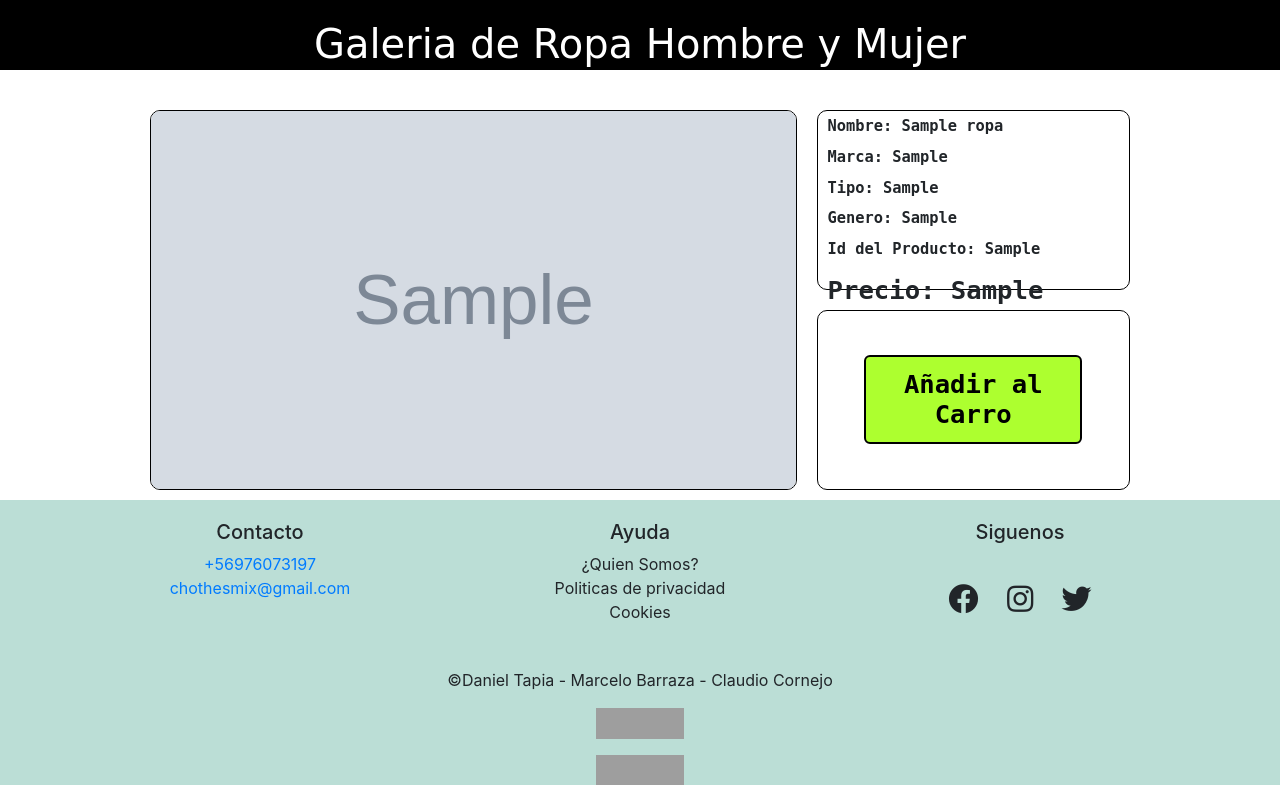
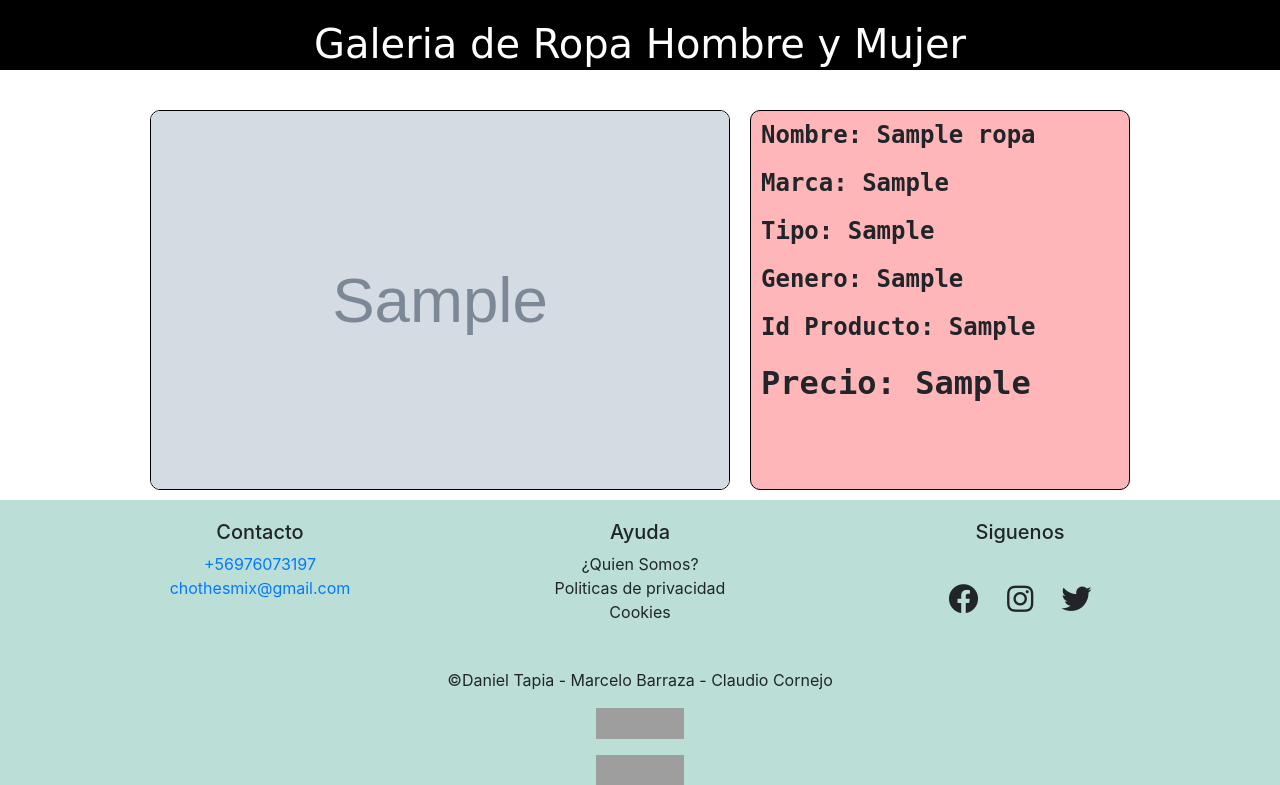
Before and after one commit to DanielWiz/clothes_mix, a Django app: page /galeria in a window 1280 px wide. Shown: the part 75-860 px from the top of the page. Run offline with Django 3.2, Linux system fonts and the light colour scheme; tables that the repository leaves empty hold one stand-in row (values such as "Sample post"); grey boxes marked "Sample" are stand-in pictures; some libraries are stand-ins or nearby versions; grey boxes are pictures that could not be loaded.

Commit message:
pequeños cambios en css de galeria

```diff
--- a/clothes_mix/static/css/galeria.css
+++ b/clothes_mix/static/css/galeria.css
@@ -42,6 +42,7 @@ main h1 {
     border-radius: 10px;
     width: 100%;
     height: 100%;
+    background-color: #ffb6b9;
 }
 
 #precio {
@@ -58,16 +59,6 @@ main h1 {
     line-height: 200%;
 }
 
-#datos button {
-   width: 70%;
-   height: 50%;
-   position: relative;
-   margin-top: 14%;
-   font: bold 200% monospace;
-   border-radius: 6px;
-   border: 2px solid ;
-   background-color: greenyellow;
-}
 
 @media(min-width:480px) {
     .contenedor {
@@ -82,10 +73,10 @@ main h1 {
     }
 
     .columna-1-3 {
-        width: 33.33%;
+        width: 40%;
     }
     .columna-2-3 {
-        width: 66.66%;
+        width: 60%;
     }
 
     .small {
@@ -99,6 +90,19 @@ main h1 {
         width: 50%;
     }
 
+    #datos a {
+        margin-left: 10px;
+        font: bold 100% monospace;
+        line-height: 200%;
+    }
+
+    #precio {
+        margin-left: 10px;
+        font: bold 120% monospace;
+        line-height: 200%;
+        position: relative;
+    }
+
 }
 
 @media(min-width:768px) {
@@ -110,6 +114,19 @@ main h1 {
     }
     .normal, .large {
         height: 300px;
+    }
+
+    #datos a {
+        margin-left: 10px;
+        font: bold 150% monospace;
+        line-height: 200%;
+    }
+
+    #precio {
+        margin-left: 10px;
+        font: bold 200% monospace;
+        line-height: 200%;
+        position: relative;
     }
 }
 
--- a/clothes_mix/templates/galeria.html
+++ b/clothes_mix/templates/galeria.html
@@ -16,21 +16,14 @@
                 </a>
             </div>
 
-            <div class="columna-1-3">
-                <div class="small">
-                    <div id="datos">
-                        <a>Nombre: {{p.nombre}}</a><br>
-                        <a>Marca: {{p.marca}}</a><br>
-                        <a>Tipo: {{p.tipo}}</a><br>
-                        <a>Genero: {{p.genero}}</a><br>
-                        <a>Id del Producto: {{p.codigo}}</a><br>
-                        <p id="precio">Precio: {{p.precio}}</p>
-                    </div>
-                </div>
-                <div class="small">
-                    <div id="datos" style="text-align: center;">
-                        <button>Añadir al Carro</button>
-                    </div>
+            <div class="columna-1-3 large">
+                <div id="datos">
+                    <a>Nombre: {{p.nombre}}</a><br>
+                    <a>Marca: {{p.marca}}</a><br>
+                    <a>Tipo: {{p.tipo}}</a><br>
+                    <a>Genero: {{p.genero}}</a><br>
+                    <a>Id Producto: {{p.codigo}}</a><br>
+                    <p id="precio">Precio: {{p.precio}}</p><br>
                 </div>
             </div>
         </div>
```
Also changed, not shown: clothes_mix/migrations/0006_auto_20191117_2000.py (added), media/ropas/chaqueta_hot_p3RYVsz.jpg (added).
